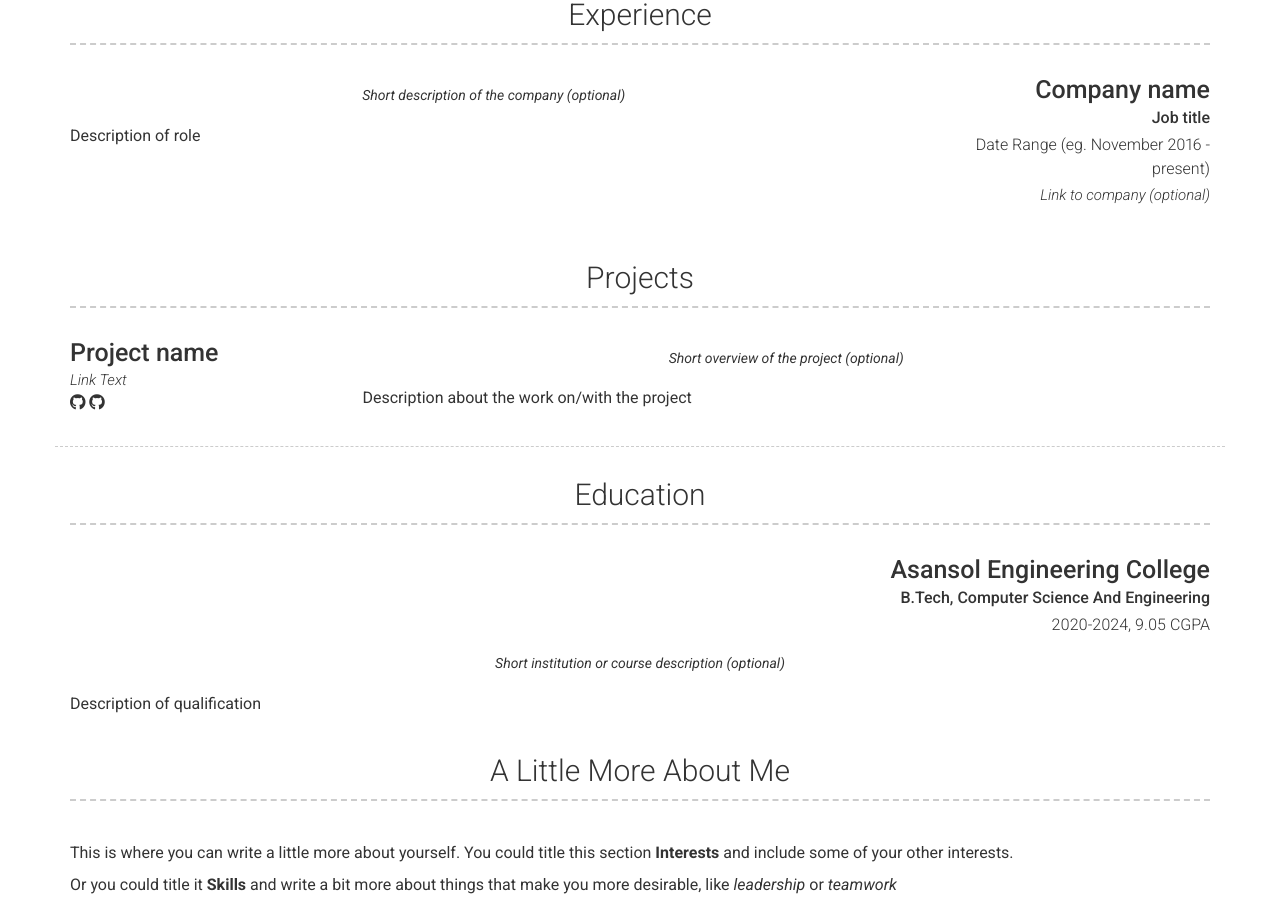
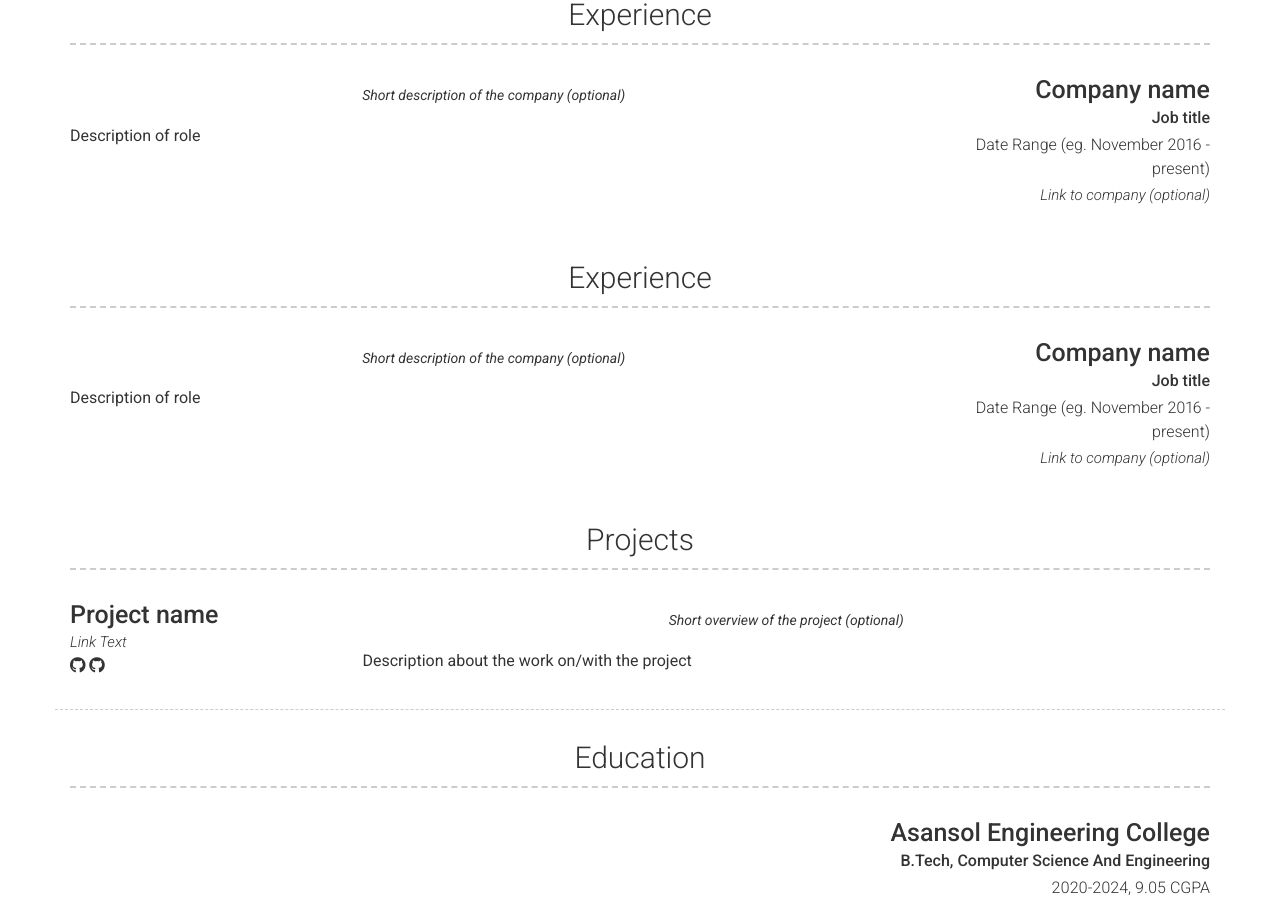
Before and after one commit to parwez-zafar/my-portfolio, a Jekyll site: the page built from index.md, in a window 1280 px wide and 900 px high, scrolled down 582 px. Built offline with Jekyll 4.4.1, drawn with Linux system fonts in a browser that asks for light colours; nearby versions of some CDN libraries.

Commit message:
experiment

```diff
--- a/_config.yml
+++ b/_config.yml
@@ -71,6 +71,8 @@ content:
           Short description of the company (optional)
         description: | # this will include new lines to allow paragraphs
           Description of role
+  - title: Experience
+    layout: list
     content:
       - layout: right
         title: Company name
```
